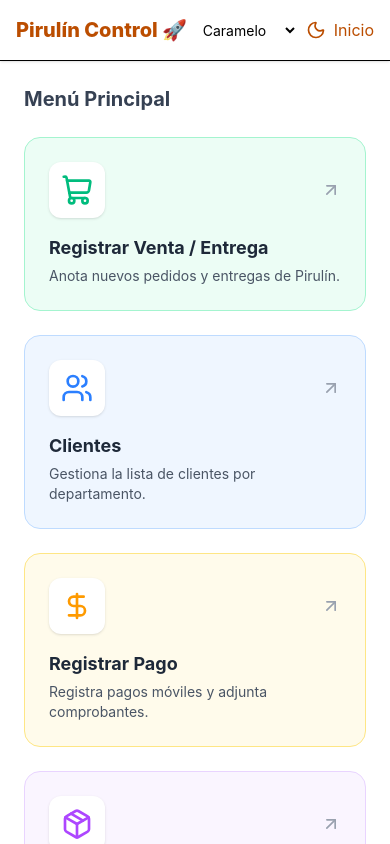
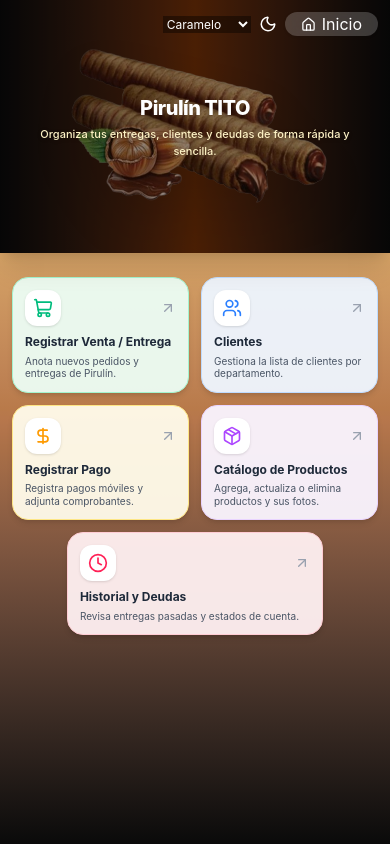
Before and after one commit to eligioarena40/control_pirulin, a React (Vite) app in the folder frontend/: page / in a window 390 px wide. Shown: the top 844 px of the page. Built offline with nearby package versions, Linux system fonts and the light colour scheme; no server answers.

Commit message:
Actualizacion de banner responsivo, boton de inicio en pildora y degradado

```diff
--- a/frontend/src/App.jsx
+++ b/frontend/src/App.jsx
@@ -1,5 +1,5 @@
 import React, { useState, useEffect } from 'react';
-import { Sun, Moon } from 'lucide-react';
+import { Sun, Moon, Home as HomeIcon } from 'lucide-react';
 import Home from './components/Home';
 import Productos from './components/Productos';
 import Entregas from './components/Entregas';
@@ -15,7 +15,7 @@ export default function App() {
     return localStorage.getItem('theme') || 'caramellatte';
   });
 
-  // Determina si el tema actual es oscuro para activar también las clases dark: de Tailwind
+  // Determina si el tema actual es oscuro
   const isDarkTheme = theme === 'coffee' || theme === 'dark';
 
   useEffect(() => {
@@ -30,57 +30,79 @@ export default function App() {
     }
   }, [theme, isDarkTheme]);
 
-  // Alterna rápidamente entre modo claro (caramellatte) y oscuro (coffee)
+  // Alterna rápidamente entre modo claro y oscuro
   const toggleLightDark = () => {
     setTheme(isDarkTheme ? 'caramellatte' : 'coffee');
   };
 
+  const isHome = activeTab === 'home';
+
   return (
-    <div className="min-h-screen bg-base-200 dark:bg-gray-950 text-base-content dark:text-gray-100 flex flex-col transition-colors duration-200">
-      <nav className="bg-base-100 dark:bg-gray-900 shadow-sm border-b border-base-300 dark:border-gray-800 px-4 sm:px-6 py-4 flex justify-between items-center transition-colors duration-200">
-        <h1
-          className="text-xl font-extrabold text-amber-700 dark:text-amber-500 cursor-pointer"
-          onClick={() => setActiveTab('home')}
-        >
-          Pirulín Control 🚀
-        </h1>
+    <div className="min-h-screen w-full bg-base-200 dark:bg-gray-950 text-base-content dark:text-gray-100 flex flex-col transition-colors duration-200 relative overflow-x-hidden">
+
+      {/*
+        NAVBAR INTELIGENTE:
+        - Si estás en Home: Es flotante, transparente y se coloca sobre el banner superior sin dejar espacios blancos arriba.
+        - Si estás en otra pestaña: Mantiene su diseño normal con fondo y bordes.
+      */}
+      <nav
+        className={`${
+          isHome
+            ? 'absolute top-0 left-0 w-full z-50 bg-transparent border-none shadow-none py-3 px-3 sm:px-6'
+            : 'bg-base-100 dark:bg-gray-900 shadow-sm border-b border-base-300 dark:border-gray-800 py-3 px-3 sm:px-6'
+        } flex justify-between items-center transition-colors duration-200`}
+      >
+        {/* Espacio izquierdo limpio al haber retirado el título y cohete anterior */}
+        <div></div>
 
         <div className="flex items-center gap-2 sm:gap-3">
           {/* Selector de temas de DaisyUI */}
           <select
             value={theme}
             onChange={(e) => setTheme(e.target.value)}
-            className="select select-bordered select-sm bg-base-100 dark:bg-gray-800 text-sm"
+            className={`select select-bordered select-sm text-xs sm:text-sm ${
+              isHome
+                ? 'bg-black/40 backdrop-blur-md text-white border-white/30'
+                : 'bg-base-100 dark:bg-gray-800'
+            }`}
             aria-label="Seleccionar tema"
           >
-            <option value="caramellatte">Caramelo</option>
-            <option value="coffee">Chocolate</option>
-            <option value="bumblebee">Amarillo</option>
-            <option value="corporate">Corporativo</option>
-            <option value="light">Claro</option>
-            <option value="dark">Oscuro</option>
+            <option value="caramellatte" className="text-black">Caramelo</option>
+            <option value="coffee" className="text-black">Chocolate</option>
+            <option value="bumblebee" className="text-black">Amarillo</option>
+            <option value="corporate" className="text-black">Corporativo</option>
+            <option value="light" className="text-black">Claro</option>
+            <option value="dark" className="text-black">Oscuro</option>
           </select>
 
           {/* Botón rápido Sol / Luna */}
           <button
             onClick={toggleLightDark}
-            className="btn btn-sm btn-ghost btn-circle text-amber-700 dark:text-amber-400"
+            className={`btn btn-sm btn-ghost btn-circle ${
+              isHome ? 'text-white hover:bg-white/20' : 'text-amber-700 dark:text-amber-400'
+            }`}
             title={isDarkTheme ? 'Cambiar a modo claro' : 'Cambiar a modo oscuro'}
             aria-label="Alternar claro/oscuro"
           >
-            {isDarkTheme ? <Sun size={20} /> : <Moon size={20} />}
+            {isDarkTheme ? <Sun size={18} /> : <Moon size={18} />}
           </button>
 
+          {/* Botón Inicio en formato PÍLDORA (rounded-full) */}
           <button
             onClick={() => setActiveTab('home')}
-            className="btn btn-sm btn-outline border-amber-600 text-amber-700 dark:border-amber-500 dark:text-amber-400 hover:bg-amber-600 hover:text-white dark:hover:bg-amber-500 dark:hover:text-gray-950"
+            className={`btn btn-sm px-4 rounded-full flex items-center gap-1.5 shadow-sm transition-all ${
+              isHome
+                ? 'bg-white/20 hover:bg-white/30 text-white border-white/30 backdrop-blur-md'
+                : 'bg-amber-600 hover:bg-amber-700 text-white border-none dark:bg-amber-500 dark:hover:bg-amber-600 dark:text-gray-950 font-medium'
+            }`}
           >
-            Inicio
+            <HomeIcon size={15} />
+            <span>Inicio</span>
           </button>
         </div>
       </nav>
 
-      <main className="flex-1">
+      <main className="flex-1 w-full">
         {activeTab === 'home' && <Home setActiveTab={setActiveTab} />}
         {activeTab === 'entregas' && <Entregas />}
         {activeTab === 'clientes' && <Clientes />}
--- a/frontend/src/components/Home.jsx
+++ b/frontend/src/components/Home.jsx
@@ -7,61 +7,102 @@ export default function Home({ setActiveTab }) {
       id: 'entregas',
       title: 'Registrar Venta / Entrega',
       description: 'Anota nuevos pedidos y entregas de Pirulín.',
-      icon: <ShoppingCart className="w-8 h-8 text-emerald-500" />,
-      bg: 'bg-emerald-50 border-emerald-200 hover:bg-emerald-100',
+      icon: <ShoppingCart className="w-5 h-5 sm:w-6 sm:h-6 lg:w-7 lg:h-7 text-emerald-500" />,
+      bg: 'bg-emerald-50/95 border-emerald-200 hover:bg-emerald-100',
     },
     {
       id: 'clientes',
       title: 'Clientes',
       description: 'Gestiona la lista de clientes por departamento.',
-      icon: <Users className="w-8 h-8 text-blue-500" />,
-      bg: 'bg-blue-50 border-blue-200 hover:bg-blue-100',
+      icon: <Users className="w-5 h-5 sm:w-6 sm:h-6 lg:w-7 lg:h-7 text-blue-500" />,
+      bg: 'bg-blue-50/95 border-blue-200 hover:bg-blue-100',
     },
     {
       id: 'pagos',
       title: 'Registrar Pago',
       description: 'Registra pagos móviles y adjunta comprobantes.',
-      icon: <DollarSign className="w-8 h-8 text-amber-500" />,
-      bg: 'bg-amber-50 border-amber-200 hover:bg-amber-100',
+      icon: <DollarSign className="w-5 h-5 sm:w-6 sm:h-6 lg:w-7 lg:h-7 text-amber-500" />,
+      bg: 'bg-amber-50/95 border-amber-200 hover:bg-amber-100',
     },
     {
       id: 'productos',
       title: 'Catálogo de Productos',
       description: 'Agrega, actualiza o elimina productos y sus fotos.',
-      icon: <Package className="w-8 h-8 text-purple-500" />,
-      bg: 'bg-purple-50 border-purple-200 hover:bg-purple-100',
+      icon: <Package className="w-5 h-5 sm:w-6 sm:h-6 lg:w-7 lg:h-7 text-purple-500" />,
+      bg: 'bg-purple-50/95 border-purple-200 hover:bg-purple-100',
     },
     {
       id: 'historial',
       title: 'Historial y Deudas',
       description: 'Revisa entregas pasadas y estados de cuenta.',
-      icon: <Clock className="w-8 h-8 text-rose-500" />,
-      bg: 'bg-rose-50 border-rose-200 hover:bg-rose-100',
+      icon: <Clock className="w-5 h-5 sm:w-6 sm:h-6 lg:w-7 lg:h-7 text-rose-500" />,
+      bg: 'bg-rose-50/95 border-rose-200 hover:bg-rose-100',
     },
   ];
 
   return (
-    <div className="p-6 max-w-5xl mx-auto space-y-6">
-      {/* Cuadrícula de Tarjetas del Menú */}
-      <h2 className="text-xl font-bold text-gray-700">Menú Principal</h2>
-      <div className="grid grid-cols-1 md:grid-cols-2 lg:grid-cols-3 gap-6">
-        {menuCards.map((card) => (
+    <div className="min-h-screen w-full bg-gradient-to-b from-amber-200 via-amber-800/70 to-neutral-950 pb-24 overflow-x-hidden">
+
+      {/* BANNER SUPERIOR RESPONSIVO (Altura adaptativa y degradado negro/ámbar) */}
+      <div className="relative w-full h-[30vh] sm:h-[35vh] lg:h-[40vh] min-h-[210px] max-h-[350px] flex flex-col justify-center items-center text-white px-3 sm:px-6 shadow-xl mb-6 overflow-hidden bg-gradient-to-r from-neutral-950 via-amber-900 to-neutral-950">
+
+        {/* Imagen central adaptativa (Escala perfecta sin perder nitidez en APK y Web) */}
+        <div className="absolute inset-y-0 left-1/2 -translate-x-1/2 h-full w-full flex items-center justify-center pointer-events-none z-0">
+          <div className="relative h-full py-2 flex items-center justify-center">
+            <img
+              src="/banner_pirulin.png"
+              alt="Pirulín"
+              className="h-[85%] sm:h-[90%] w-auto object-contain drop-shadow-2xl opacity-90 scale-105 sm:scale-100 transition-transform"
+            />
+          </div>
+        </div>
+
+        {/* Capa oscura sutil para contraste óptimo de textos */}
+        <div className="absolute inset-0 bg-black/40 z-10"></div>
+
+        {/* Textos fluidos y responsivos */}
+        <div className="relative z-20 text-center space-y-1 sm:space-y-2 max-w-xl mx-auto px-4">
+          <h2 className="text-xl sm:text-3xl lg:text-4xl font-extrabold tracking-tight drop-shadow-md">
+            Pirulín TITO
+          </h2>
+          <p className="text-amber-100 text-[11px] sm:text-sm lg:text-base drop-shadow font-medium">
+            Organiza tus entregas, clientes y deudas de forma rápida y sencilla.
+          </p>
+        </div>
+      </div>
+
+      {/* CUADRÍCULA DE TARJETAS ADAPTABLE (2 columnas en móviles, 3 en pantallas grandes) */}
+      <div className="w-full max-w-6xl mx-auto px-3 sm:px-6 lg:px-8">
+        <div className="grid grid-cols-2 lg:grid-cols-3 gap-3 sm:gap-4 lg:gap-6">
+          {menuCards.map((card, index) => {
+            const isLastCard = index === menuCards.length - 1;
+
+            return (
               <div
                 key={card.id}
                 onClick={() => setActiveTab && setActiveTab(card.id)}
-            className={`card border cursor-pointer transition-all duration-300 transform hover:-translate-y-1 hover:shadow-xl p-6 rounded-2xl ${card.bg}`}
+                className={`card border cursor-pointer transition-all duration-300 transform active:scale-95 hover:-translate-y-1.5 hover:shadow-2xl p-3 sm:p-4 lg:p-6 rounded-2xl shadow-md ${card.bg} ${
+                  isLastCard ? 'col-span-2 max-w-[70%] sm:max-w-[55%] mx-auto w-full lg:col-span-1 lg:max-w-none' : ''
+                }`}
               >
-            <div className="flex items-center justify-between mb-4">
-              <div className="p-3 bg-white rounded-xl shadow-sm">
+                <div className="flex items-center justify-between mb-2 sm:mb-3">
+                  <div className="p-2 sm:p-2.5 lg:p-3 bg-white rounded-xl shadow-sm">
                     {card.icon}
                   </div>
-              <ArrowUpRight className="w-5 h-5 text-gray-400" />
+                  <ArrowUpRight className="w-4 h-4 sm:w-5 sm:h-5 text-gray-400" />
                 </div>
-            <h3 className="text-lg font-bold text-gray-800 mb-1">{card.title}</h3>
-            <p className="text-sm text-gray-600">{card.description}</p>
+                <h3 className="text-xs sm:text-base lg:text-lg font-bold text-gray-800 mb-1 leading-snug">
+                  {card.title}
+                </h3>
+                <p className="text-[10px] sm:text-xs lg:text-sm text-gray-600 leading-tight sm:leading-normal">
+                  {card.description}
+                </p>
               </div>
-        ))}
+            );
+          })}
         </div>
+      </div>
+
     </div>
   );
 }
```
Also changed, not shown: frontend/public/banner_pirulin.png (added). Lines whose indentation alone changed are shown as unchanged.
